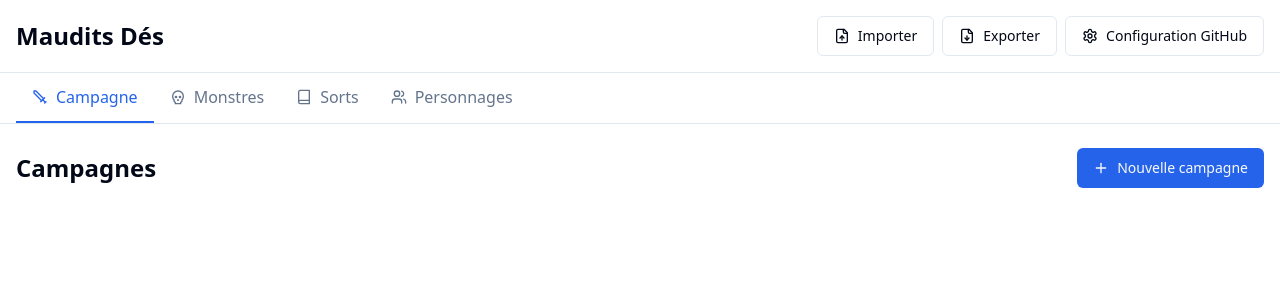
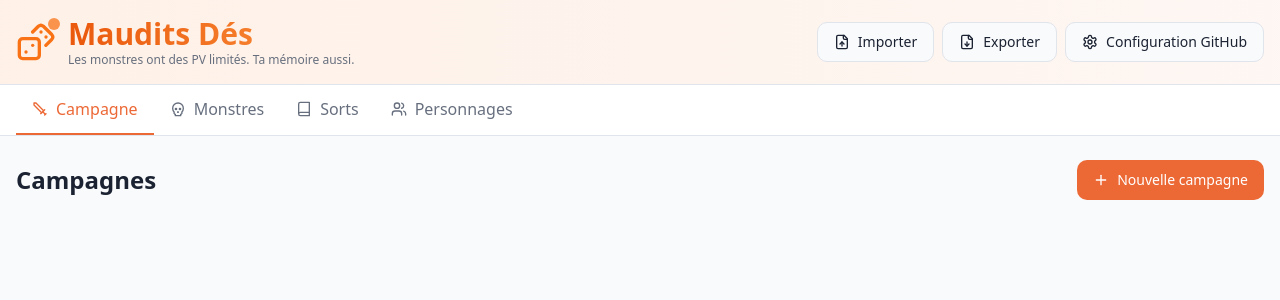
Before and after one commit to chevalliermaud38-nat20/Maudits-D-s, a React (Vite) app: page / in a window 1280 px wide. Shown: the top 300 px of the page. Built offline with nearby package versions, Linux system fonts and the light colour scheme.

Commit message:
Nouveau thème orange et entête JDR

```diff
--- a/src/App.jsx
+++ b/src/App.jsx
@@ -1,5 +1,5 @@
 import { useState, useEffect } from 'react'
-import { Book, Skull, Users, Sword, Download, Upload, FileDown, FileUp } from 'lucide-react'
+import { Book, Skull, Users, Sword, Download, Upload, FileDown, FileUp, Dices } from 'lucide-react'
 import { Button } from './components/ui/Button'
 import { Sorts } from './components/Sorts'
 import { Monstres } from './components/Monstres'
@@ -315,10 +315,21 @@ function App() {
 
   return (
     <div className="min-h-screen bg-background">
-      <header className="border-b bg-card">
+      <header className="border-b bg-gradient-to-r from-orange-500/10 to-orange-600/5 bg-card">
         <div className="container mx-auto px-4 py-4">
           <div className="flex flex-col sm:flex-row items-center justify-between gap-4">
-            <h1 className="text-2xl font-bold">Maudits Dés</h1>
+            <div className="flex items-center gap-3">
+              <div className="relative">
+                <Dices className="w-10 h-10 text-orange-500" />
+                <div className="absolute -top-1 -right-1 w-3 h-3 bg-orange-500 rounded-full animate-pulse"></div>
+              </div>
+              <div>
+                <h1 className="text-3xl font-bold bg-gradient-to-r from-orange-600 to-orange-400 bg-clip-text text-transparent">
+                  Maudits Dés
+                </h1>
+                <p className="text-xs text-muted-foreground">Les monstres ont des PV limités. Ta mémoire aussi.</p>
+              </div>
+            </div>
             <div className="flex gap-2">
               <input
                 type="file"
--- a/src/index.css
+++ b/src/index.css
@@ -4,24 +4,25 @@
 
 @layer base {
   :root {
-    --background: 0 0% 100%;
-    --foreground: 222.2 84% 4.9%;
+    /* Thème clair moderne avec accents subtils */
+    --background: 220 20% 98%;
+    --foreground: 220 30% 15%;
     --card: 0 0% 100%;
-    --card-foreground: 222.2 84% 4.9%;
-    --primary: 221.2 83.2% 53.3%;
-    --primary-foreground: 210 40% 98%;
-    --secondary: 210 40% 96.1%;
-    --secondary-foreground: 222.2 47.4% 11.2%;
-    --muted: 210 40% 96.1%;
-    --muted-foreground: 215.4 16.3% 46.9%;
-    --accent: 210 40% 96.1%;
-    --accent-foreground: 222.2 47.4% 11.2%;
-    --destructive: 0 84.2% 60.2%;
+    --card-foreground: 220 30% 15%;
+    --primary: 16.62 82.88% 56.67%;
+    --primary-foreground: 0 0% 100%;
+    --secondary: 220 20% 94%;
+    --secondary-foreground: 220 30% 15%;
+    --muted: 220 20% 94%;
+    --muted-foreground: 220 10% 45%;
+    --accent: 16.62 82.88% 56.67%;
+    --accent-foreground: 0 0% 100%;
+    --destructive: 0 84% 60.2%;
     --destructive-foreground: 210 40% 98%;
-    --border: 214.3 31.8% 91.4%;
-    --input: 214.3 31.8% 91.4%;
-    --ring: 221.2 83.2% 53.3%;
-    --radius: 0.5rem;
+    --border: 220 20% 90%;
+    --input: 220 20% 90%;
+    --ring: 16.62 82.88% 56.67%;
+    --radius: 0.75rem;
   }
 }
 
@@ -31,5 +32,31 @@
   }
   body {
     @apply bg-background text-foreground;
+    background: linear-gradient(to bottom, hsl(220 20% 98%) 0%, hsl(220 20% 95%) 100%);
+    min-height: 100vh;
   }
 }
+
+@layer components {
+  .card-dnd {
+    @apply bg-card border-border;
+    box-shadow: 0 1px 3px rgba(0, 0, 0, 0.1), 0 1px 2px rgba(0, 0, 0, 0.06);
+    border: 1px solid hsl(220 20% 88%);
+    transition: box-shadow 0.2s ease;
+  }
+
+  .card-dnd:hover {
+    box-shadow: 0 4px 6px rgba(0, 0, 0, 0.1), 0 2px 4px rgba(0, 0, 0, 0.06);
+  }
+
+  .btn-dnd {
+    @apply bg-primary text-primary-foreground font-medium;
+    box-shadow: 0 1px 2px rgba(0, 0, 0, 0.1);
+    transition: all 0.2s ease;
+  }
+
+  .btn-dnd:hover {
+    box-shadow: 0 2px 4px rgba(59, 130, 246, 0.3);
+    transform: translateY(-1px);
+  }
+}
```
